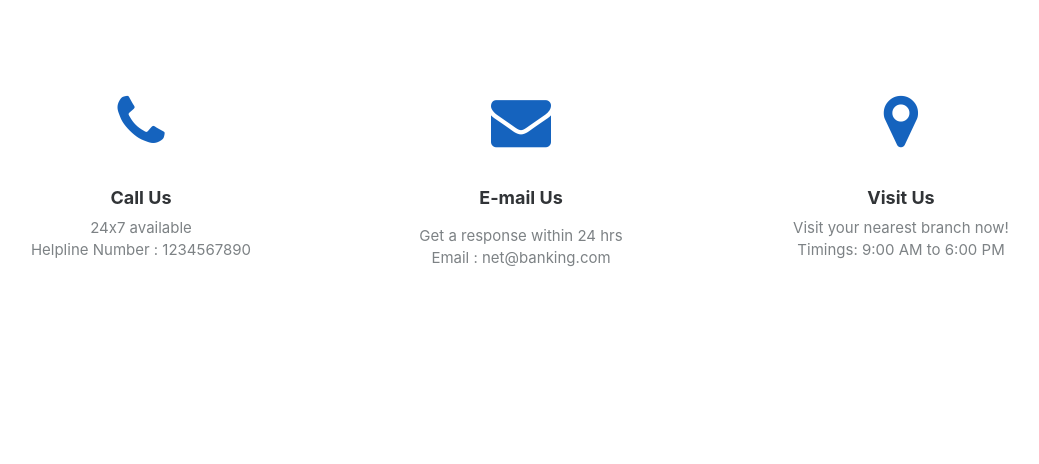
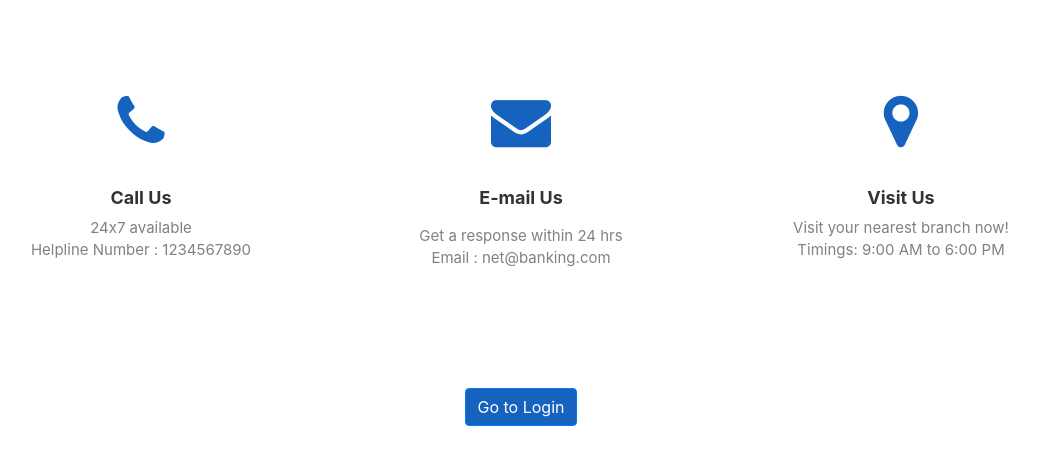
Before and after one commit to Ayush-Walia/NetBanking, a website: page website/bank/forgotPassword.html in a window 1280 px wide. Shown: the whole page, without its empty margins (119-1158 px from the left). Drawn offline with nearby package versions, Linux system fonts and the light colour scheme.

Commit message:
add a back button to forget Password page.

```diff
--- a/website/bank/forgotPassword.html
+++ b/website/bank/forgotPassword.html
@@ -37,6 +37,7 @@
                 </div>
             </div>
         </div>
+        <a href="index.html"><button class="btn btn-primary" style="display:table;margin:0 auto;margin-bottom:10%;background-color:rgb(21,99,190);">Go to Login</button></a>
     </div>
 </div>
     <script src="https://cdnjs.cloudflare.com/ajax/libs/jquery/3.2.1/jquery.min.js"></script>
```
